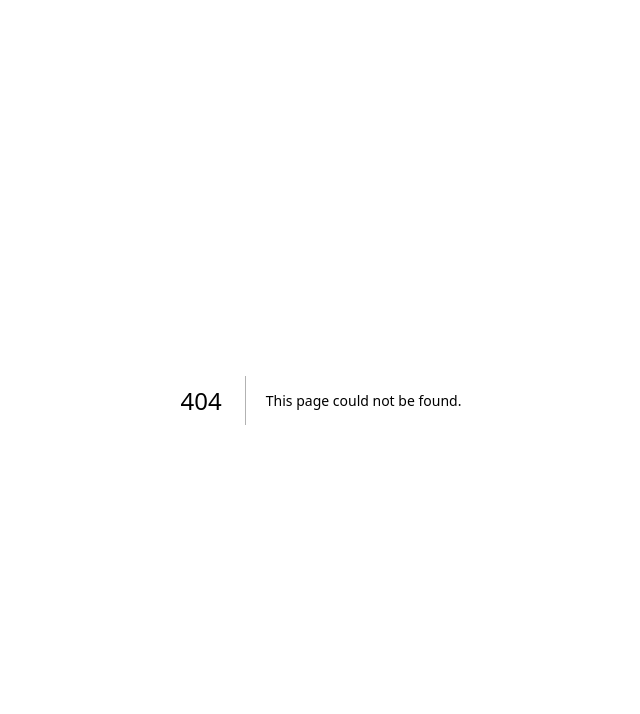
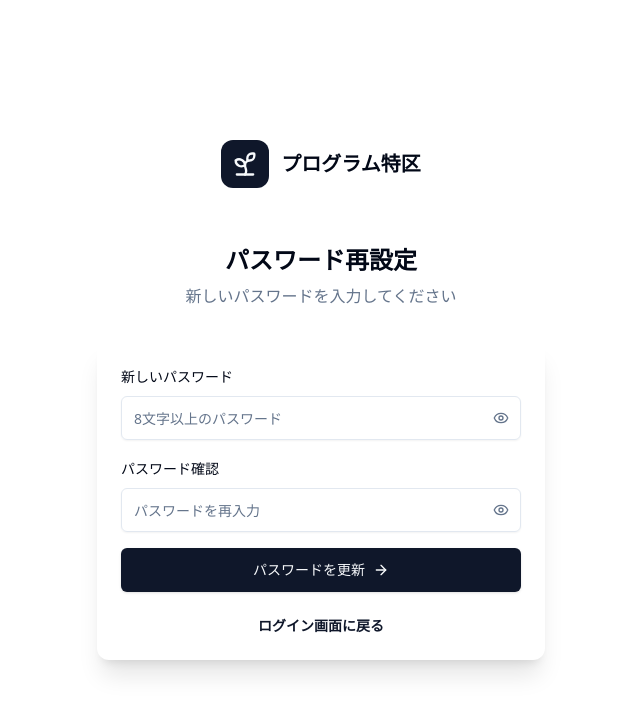
Before and after one commit to geek-camp-vol18/program-tokku, a Next.js app in the folder frontend/: page /reset-password in a window 1280 px wide. Before the commit this address had no page. Shown: the top 714 px of the page, without its empty margins (319-959 px from the left). Built offline with nearby package versions, Linux system fonts and the light colour scheme.

Commit message:
再設定画面を追加

```diff
--- /dev/null
+++ b/frontend/src/app/(auth)/reset-password/page.tsx
@@ -0,0 +1,146 @@
+"use client";
+
+import Link from "next/link";
+import { useState } from "react";
+import { Sprout, Eye, EyeOff, ArrowRight, CheckCircle2 } from "lucide-react";
+import { Button } from "@/components/ui/button";
+import { Input } from "@/components/ui/input";
+import { Label } from "@/components/ui/label";
+import { Card, CardContent } from "@/components/ui/card";
+
+export default function ResetPasswordPage() {
+  const [showPassword, setShowPassword] = useState(false);
+  const [showConfirmPassword, setShowConfirmPassword] = useState(false);
+  const [password, setPassword] = useState("");
+  const [confirmPassword, setConfirmPassword] = useState("");
+  const [isUpdated, setIsUpdated] = useState(false);
+
+  const handleSubmit = (e: React.FormEvent) => {
+    e.preventDefault();
+    if (password !== confirmPassword) {
+      alert("パスワードが一致しません");
+      return;
+    }
+    console.log("Reset password:", { password });
+    setIsUpdated(true);
+  };
+
+  if (isUpdated) {
+    return (
+      <div className="min-h-screen flex items-center justify-center p-8">
+        <div className="w-full max-w-md text-center">
+          <div className="flex justify-center mb-6">
+            <div className="flex h-16 w-16 items-center justify-center rounded-full bg-primary/10">
+              <CheckCircle2 className="h-8 w-8 text-primary" />
+            </div>
+          </div>
+          <h2 className="text-2xl font-bold text-foreground mb-2">
+            パスワードを更新しました
+          </h2>
+          <p className="text-muted-foreground mb-6">
+            新しいパスワードでログインしてください
+          </p>
+          <Link href="/login">
+            <Button className="w-full h-11 gap-2" size="lg">
+              ログイン画面へ
+              <ArrowRight className="h-4 w-4" />
+            </Button>
+          </Link>
+        </div>
+      </div>
+    );
+  }
+
+  return (
+    <div className="min-h-screen flex items-center justify-center p-8">
+      <div className="w-full max-w-md">
+        {/* ロゴ */}
+        <div className="flex flex-col items-center mb-8">
+          <Link href="/" className="flex items-center gap-3 mb-6">
+            <div className="flex h-12 w-12 items-center justify-center rounded-xl bg-primary text-primary-foreground">
+              <Sprout className="h-7 w-7" />
+            </div>
+            <span className="text-xl font-bold text-foreground">プログラム特区</span>
+          </Link>
+        </div>
+
+        <div className="mb-8 text-center">
+          <h2 className="text-2xl font-bold text-foreground">パスワード再設定</h2>
+          <p className="text-muted-foreground mt-2">
+            新しいパスワードを入力してください
+          </p>
+        </div>
+
+        <Card className="border-0 shadow-xl">
+          <CardContent className="p-6 space-y-6">
+            <form onSubmit={handleSubmit} className="space-y-4">
+              <div className="space-y-2">
+                <Label htmlFor="password">新しいパスワード</Label>
+                <div className="relative">
+                  <Input
+                    id="password"
+                    type={showPassword ? "text" : "password"}
+                    placeholder="8文字以上のパスワード"
+                    value={password}
+                    onChange={(e) => setPassword(e.target.value)}
+                    className="pr-10 h-11"
+                  />
+                  <button
+                    type="button"
+                    onClick={() => setShowPassword(!showPassword)}
+                    className="absolute right-3 top-1/2 -translate-y-1/2 text-muted-foreground hover:text-foreground"
+                  >
+                    {showPassword ? (
+                      <EyeOff className="h-4 w-4" />
+                    ) : (
+                      <Eye className="h-4 w-4" />
+                    )}
+                  </button>
+                </div>
+              </div>
+
+              <div className="space-y-2">
+                <Label htmlFor="confirmPassword">パスワード確認</Label>
+                <div className="relative">
+                  <Input
+                    id="confirmPassword"
+                    type={showConfirmPassword ? "text" : "password"}
+                    placeholder="パスワードを再入力"
+                    value={confirmPassword}
+                    onChange={(e) => setConfirmPassword(e.target.value)}
+                    className="pr-10 h-11"
+                  />
+                  <button
+                    type="button"
+                    onClick={() => setShowConfirmPassword(!showConfirmPassword)}
+                    className="absolute right-3 top-1/2 -translate-y-1/2 text-muted-foreground hover:text-foreground"
+                  >
+                    {showConfirmPassword ? (
+                      <EyeOff className="h-4 w-4" />
+                    ) : (
+                      <Eye className="h-4 w-4" />
+                    )}
+                  </button>
+                </div>
+              </div>
+
+              <Button type="submit" className="w-full h-11 gap-2" size="lg">
+                パスワードを更新
+                <ArrowRight className="h-4 w-4" />
+              </Button>
+            </form>
+
+            <p className="text-center text-sm text-muted-foreground">
+              <Link
+                href="/login"
+                className="font-semibold text-primary hover:underline"
+              >
+                ログイン画面に戻る
+              </Link>
+            </p>
+          </CardContent>
+        </Card>
+      </div>
+    </div>
+  );
+}
```
